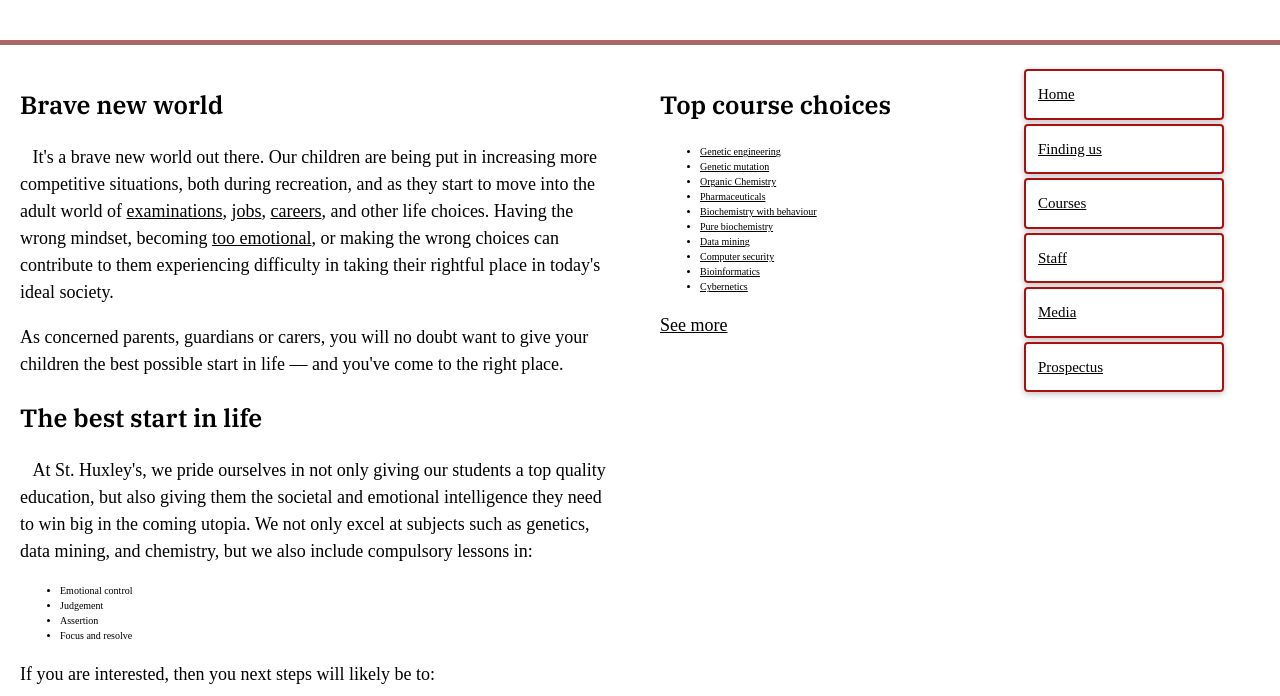
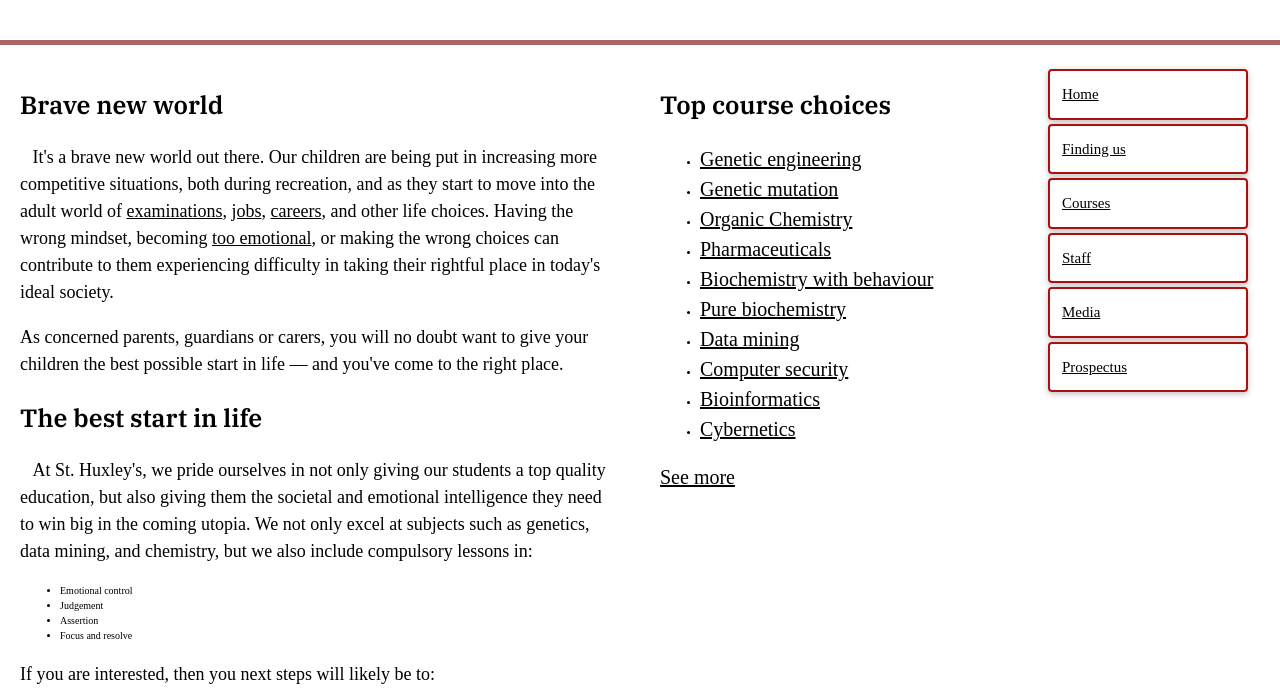
Before and after one commit to mdwhite365-ops/type-setting, a plain HTML site: page index.html in a window 1280 px wide. Shown: the part 104-800 px from the top of the page. Drawn offline with Linux system fonts and the light colour scheme.

Commit message:
dumb changes

```diff
--- a/style.css
+++ b/style.css
@@ -118,19 +118,28 @@ a:active {
     font-style: italic;
 }
 
+
 /* remove the lists default styling(nav ul) */
 nav ul {
     list-style: none;
     margin: 0;
     padding: 0;
+    width: 100%;
+}
 
+nav {
+    display: flex;
+    align-items: center;
+    justify-content: space-between;
+    flex-flow: column wrap;
+    float: left;
+    width: 20%;
 }
 
 nav a {
 
     display: flex;
     align-items: center;
-    flex-wrap: column;
     font-size: 15px;
     max-width: 200px;
     min-height: 50px;
@@ -140,3 +149,11 @@ nav a {
     border: 2px solid rgb(171, 16, 16);
     box-shadow: 0 2px 6px rgba(0, 0, 0, 0.25);
 }
+
+aside a {
+    font-size: 20px;
+}
+
+section ul+li {
+    font-size: 12px;
+}
```
Also changed, not shown: 1 other file.
